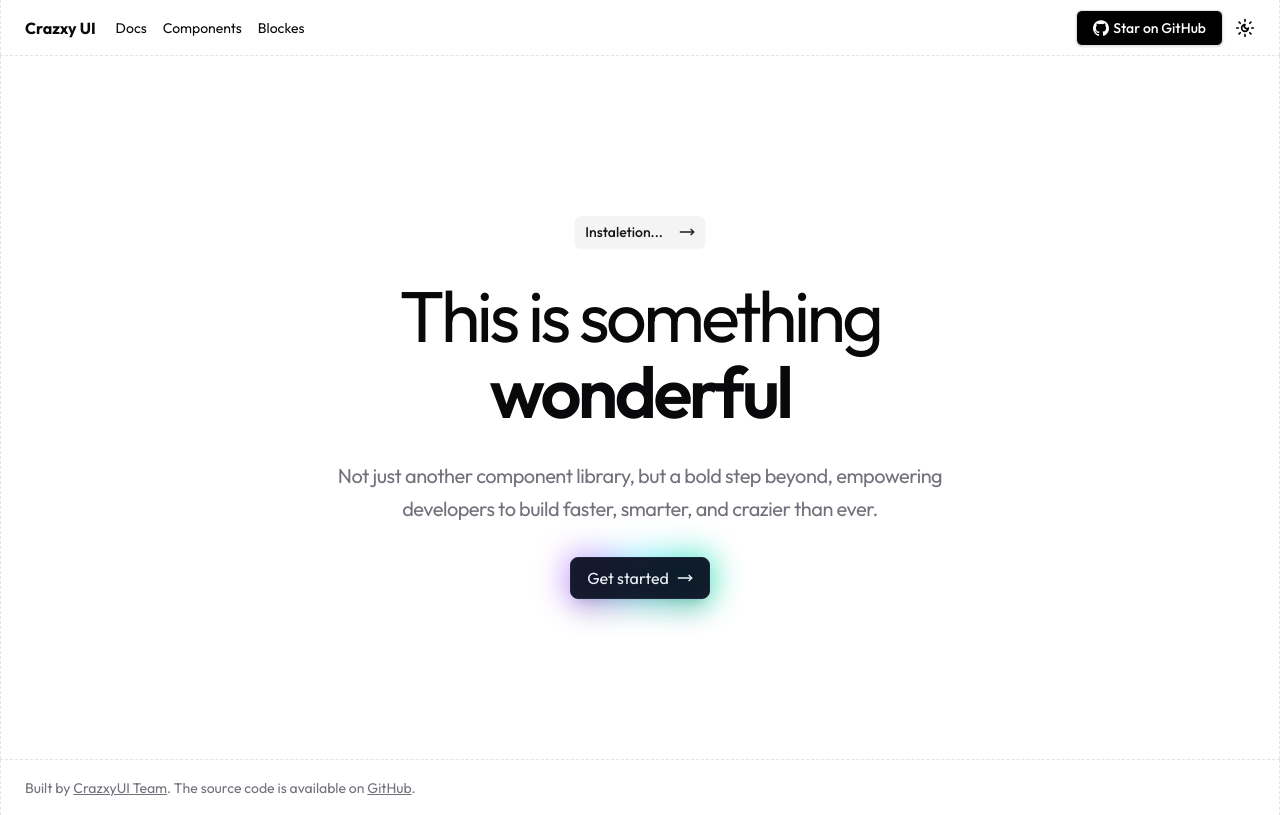
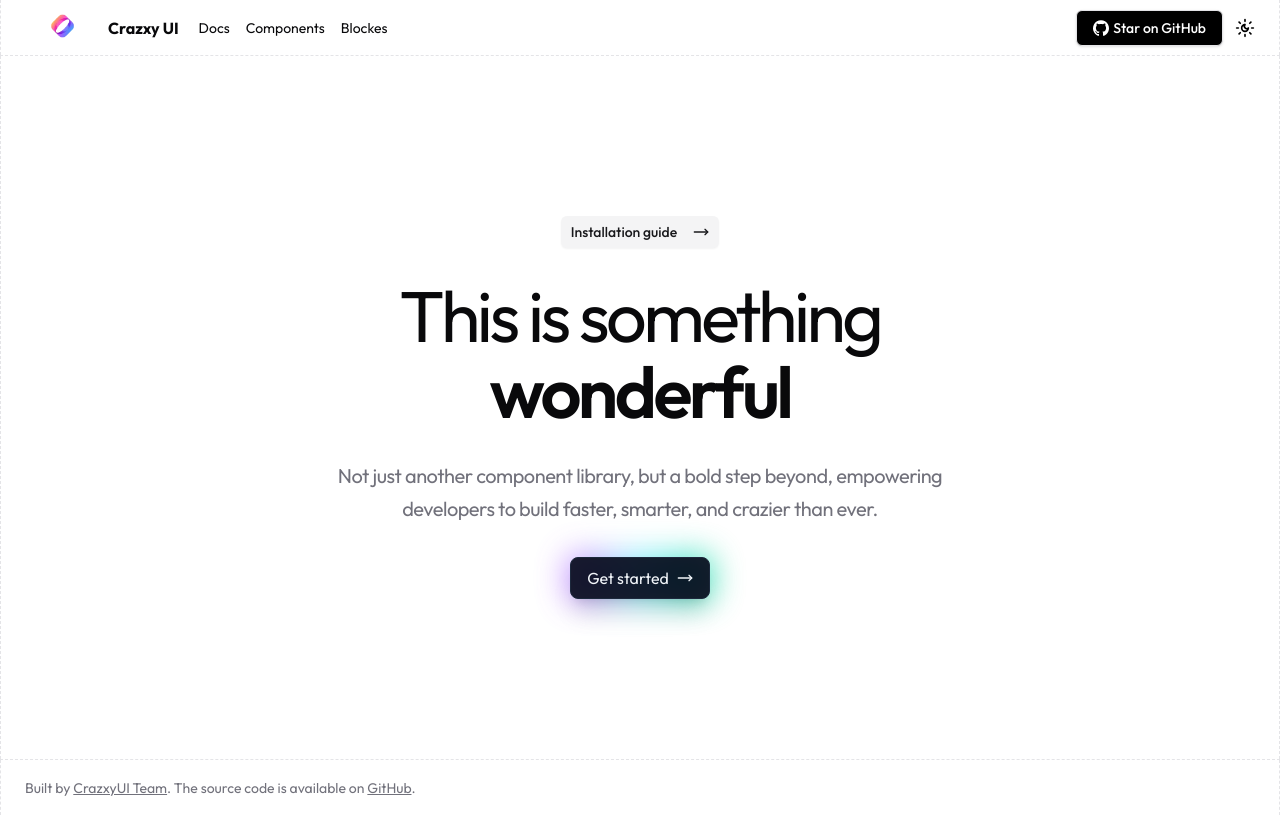
Before and after one commit to nandanNM/crazxy-ui, a Next.js app: page / in a window 1280 px wide. Built offline with nearby package versions, Linux system fonts and the light colour scheme.

Commit message:
logo add

```diff
--- a/components/page-hero.tsx
+++ b/components/page-hero.tsx
@@ -31,7 +31,7 @@ function Hero() {
           <div>
             <Link href="/docs" className="flex items-center gap-4">
               <Button variant="secondary" size="sm" className="gap-4">
-                Instaletion...
+                Installation guide
                 <MoveRight className="w-4 h-4" />
               </Button>
             </Link>
--- a/components/site-header.tsx
+++ b/components/site-header.tsx
@@ -5,6 +5,7 @@ import { navItems } from "@/config/nav-items";
 import { ModeSwitcher } from "@/components/mode-switcher";
 import MobileNav from "./mobile-nav";
 import { GitHubStarButton } from "@/components/crazxy/button/gitHubStar-button";
+import Image from "next/image";
 
 export function SiteHeader() {
   return (
@@ -12,6 +13,7 @@ export function SiteHeader() {
       <div className="mx-auto flex h-full w-full max-w-[1400px] items-center gap-1 border-r border-l border-dashed px-4 md:gap-5 md:px-6">
         <Link href="/" className="hidden items-center gap-2 md:flex">
           {/* image */}
+          <Image height={75} width={75} src="/logo.png" alt="logo" />
           <h2 className={`hidden font-bold md:inline-block`}>Crazxy UI</h2>
         </Link>
 
```
Also changed, not shown: public/logo.png (added), 1 other file (tests, documents, lock files or other folders).
